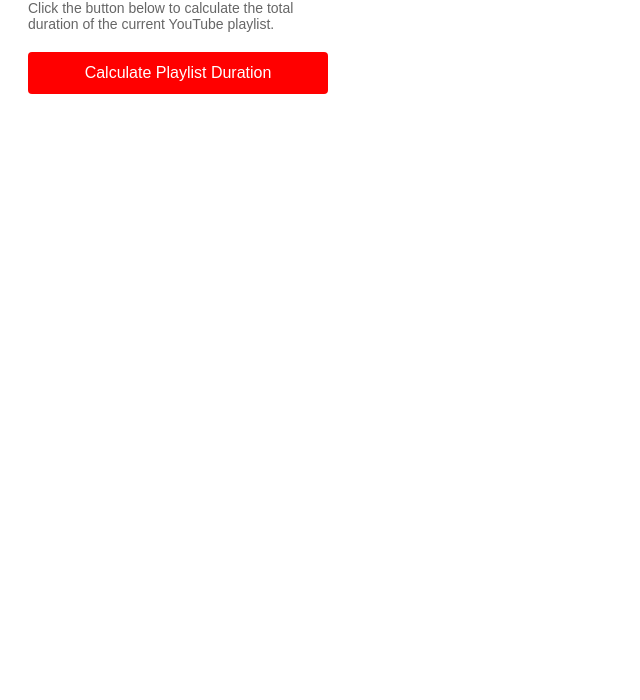
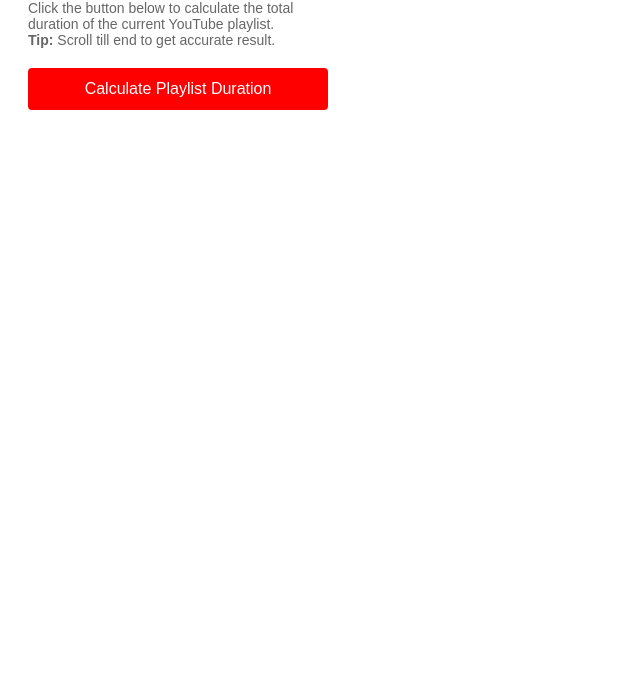
Before and after one commit to TusharKhatrii/Procrastination_Pal, a browser extension: page index.html in a window 1280 px wide. Shown: the part 100-800 px from the top of the page, without its empty margins (0-640 px from the left). Drawn offline with Linux system fonts and the light colour scheme.

Commit message:
minor changes

```diff
--- a/index.html
+++ b/index.html
@@ -63,7 +63,7 @@
 <body>
     <div id="main-content">
         <h1 id="main-title">Procrastination Pal</h1>
-        <p id="main-desc">Click the button below to calculate the total duration of the current YouTube playlist.</p>
+        <p id="main-desc">Click the button below to calculate the total duration of the current YouTube playlist.<br><strong>Tip:</strong> Scroll till end to get accurate result.</p>
         <button id="calc-btn">Calculate Playlist Duration</button>
         <div id="result"></div>
     </div>
```
Also changed, not shown: manifest.json, 1 other file.
